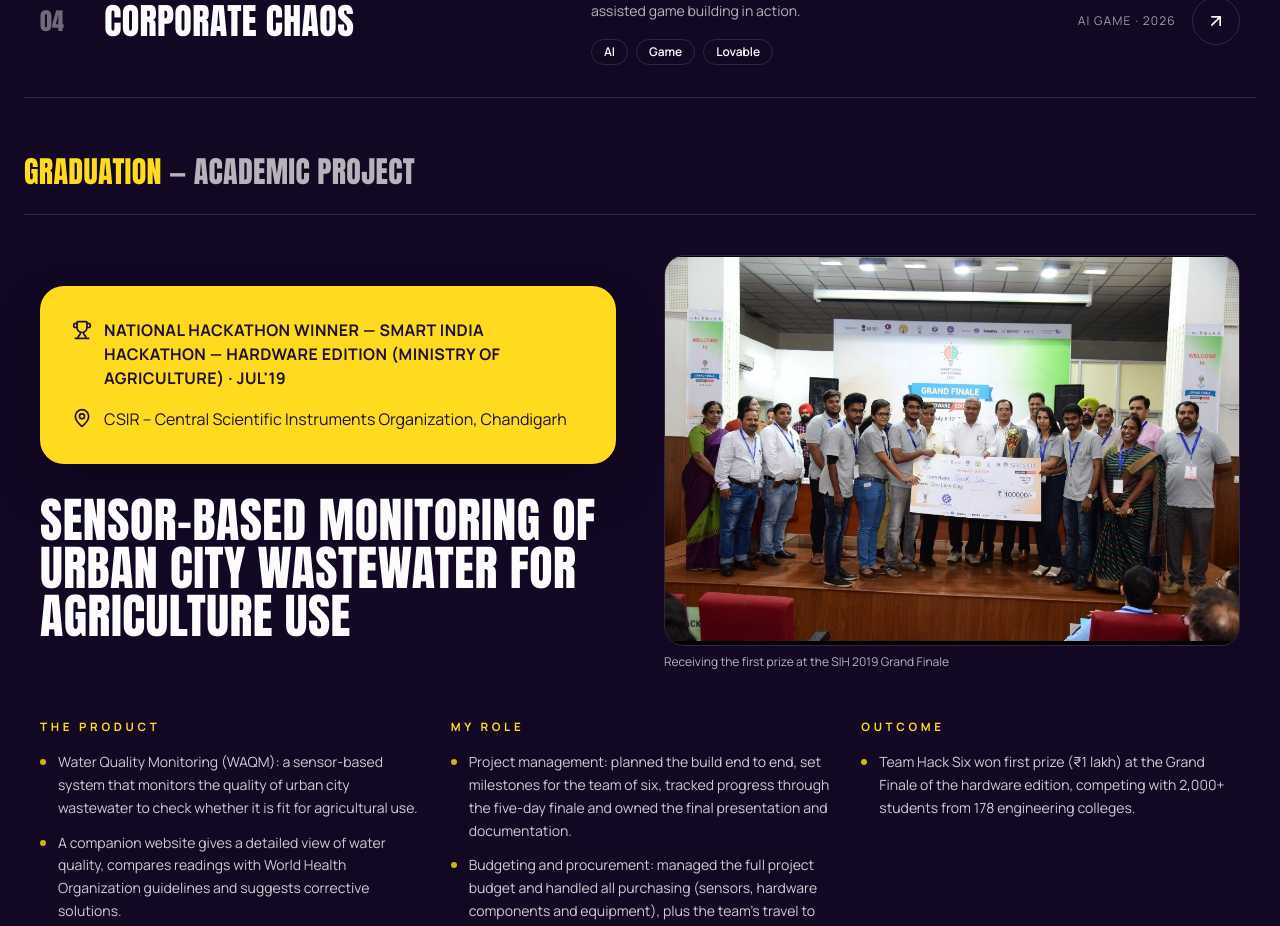
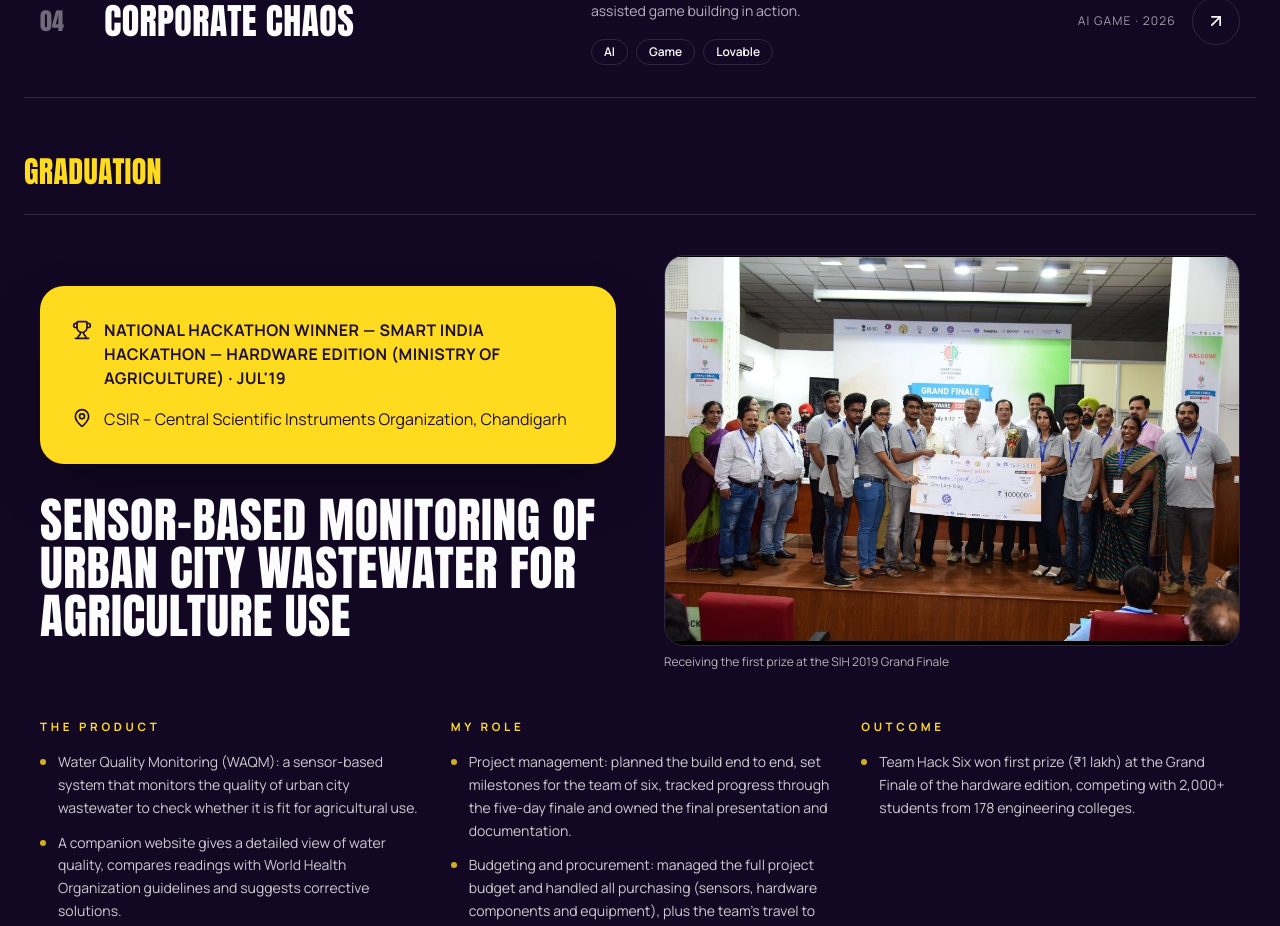
Before and after one commit to jyotisingh2027-art/Jyoti_Kumari-Singh_portfolio, a React (Vite) app: page / in a window 1280 px wide. Shown: the part 7341-8267 px from the top of the page. Built offline with nearby package versions, Linux system fonts and the light colour scheme.

Commit message:
Projects: heading just 'Graduation'
Co-Authored-By: Claude Opus 5.5 <noreply@anthropic.com>
Claude-Session: https://claude.ai/code/session_018jxijH8Jqk5ZYFdauh5WtK

```diff
--- a/src/content/portfolio.ts
+++ b/src/content/portfolio.ts
@@ -200,7 +200,7 @@ export const projectGroups = [
     ],
   },
   {
-    heading: "Graduation — Academic Project",
+    heading: "Graduation",
     projects: [
       {
         index: "01",
```
